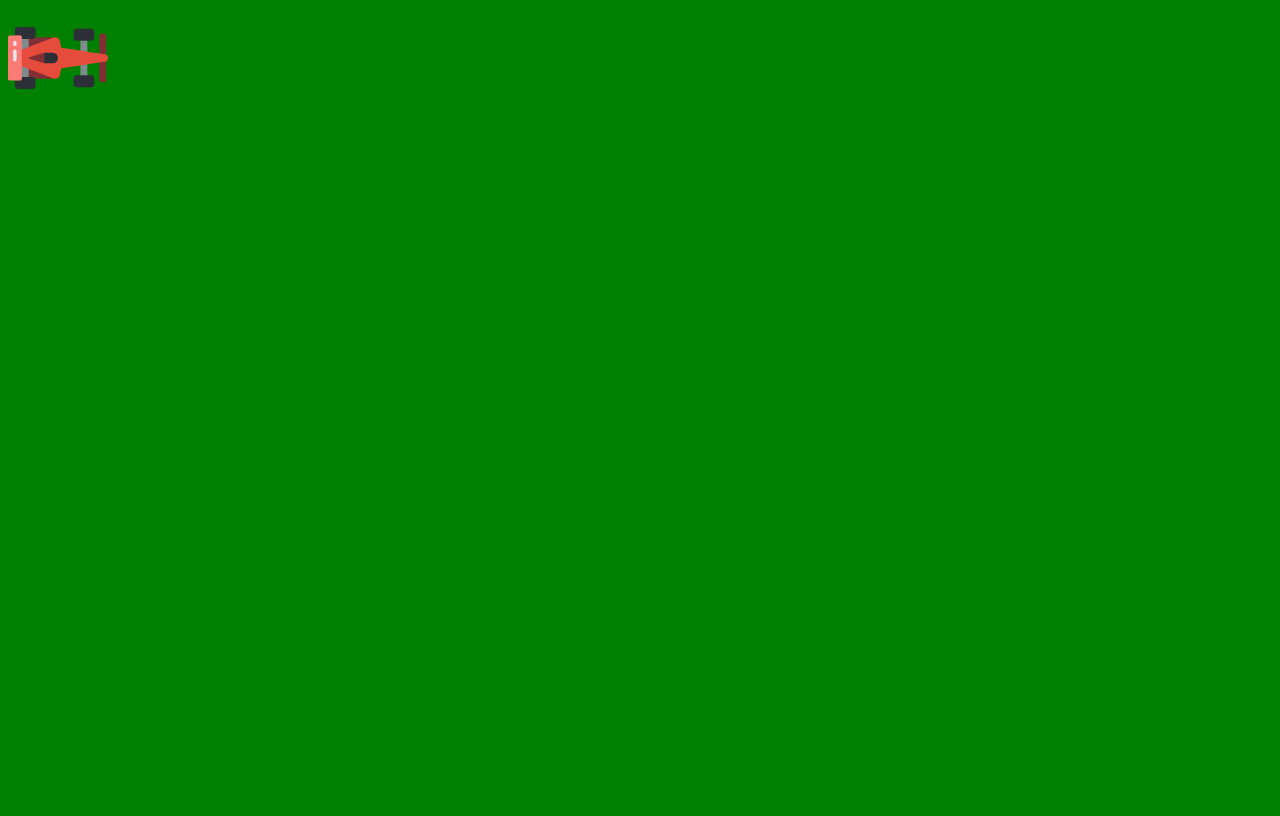
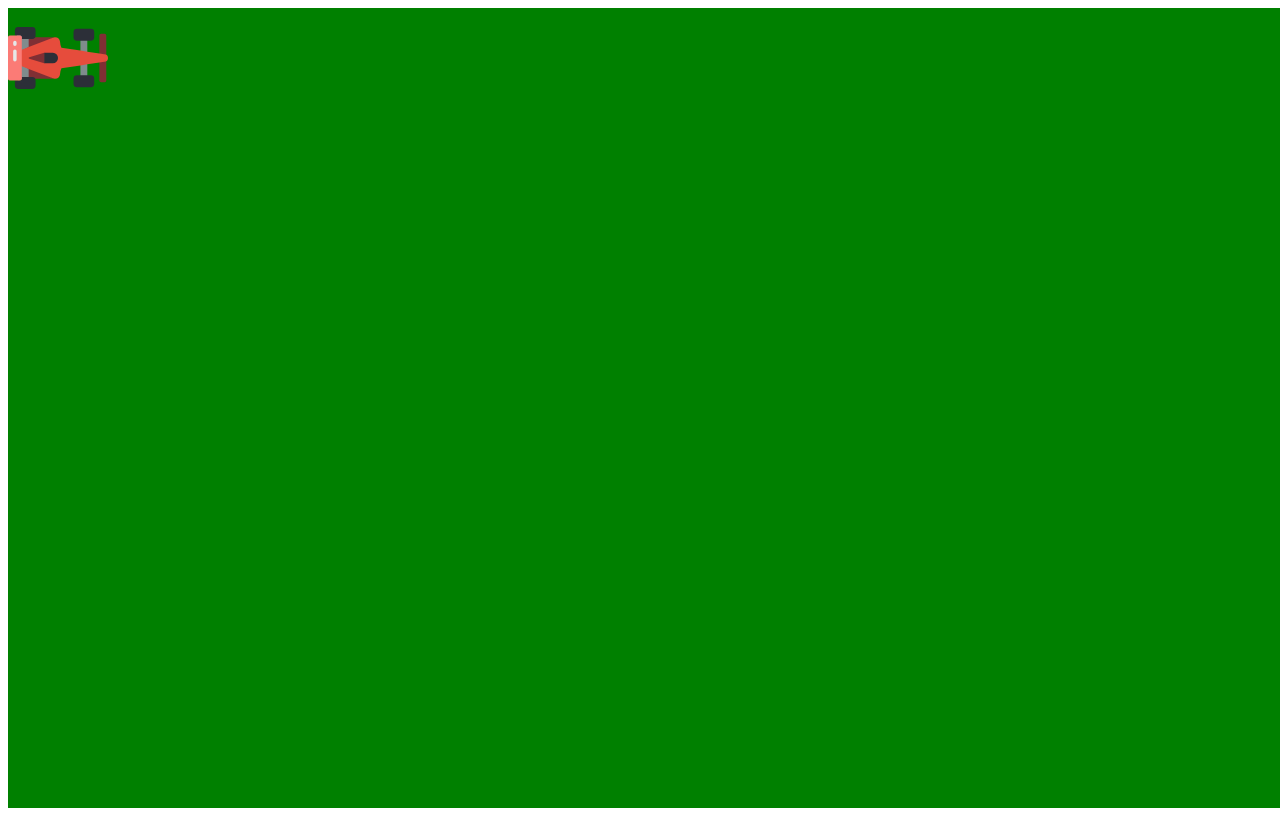
Before and after one commit to KennethDelaCruz/driving-game, a website: page index.html in a window 1280 px wide. Drawn offline with Linux system fonts and the light colour scheme.

Commit message:
Removed styling for body element, changed container width/height to 100vh and 100vw

```diff
--- a/styles.css
+++ b/styles.css
@@ -2,13 +2,8 @@
   width: 100px;
 }
 
-body {
-  width: 100%;
-  height: 100%;
+.container {
+  width: 100vw;
+  height: 100vh;
   background-color: green;
 }
-
-.container {
-  width: 100%;
-  height: 100%;
-}
```
